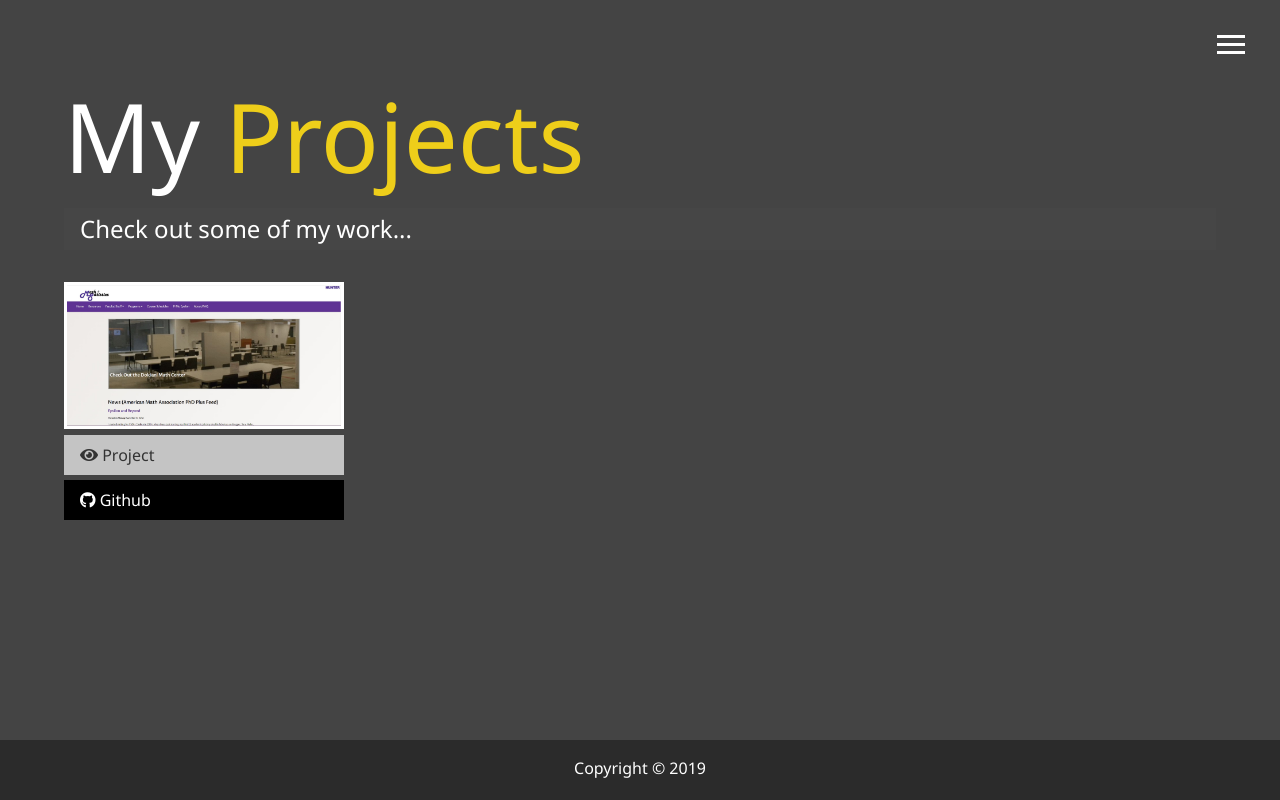
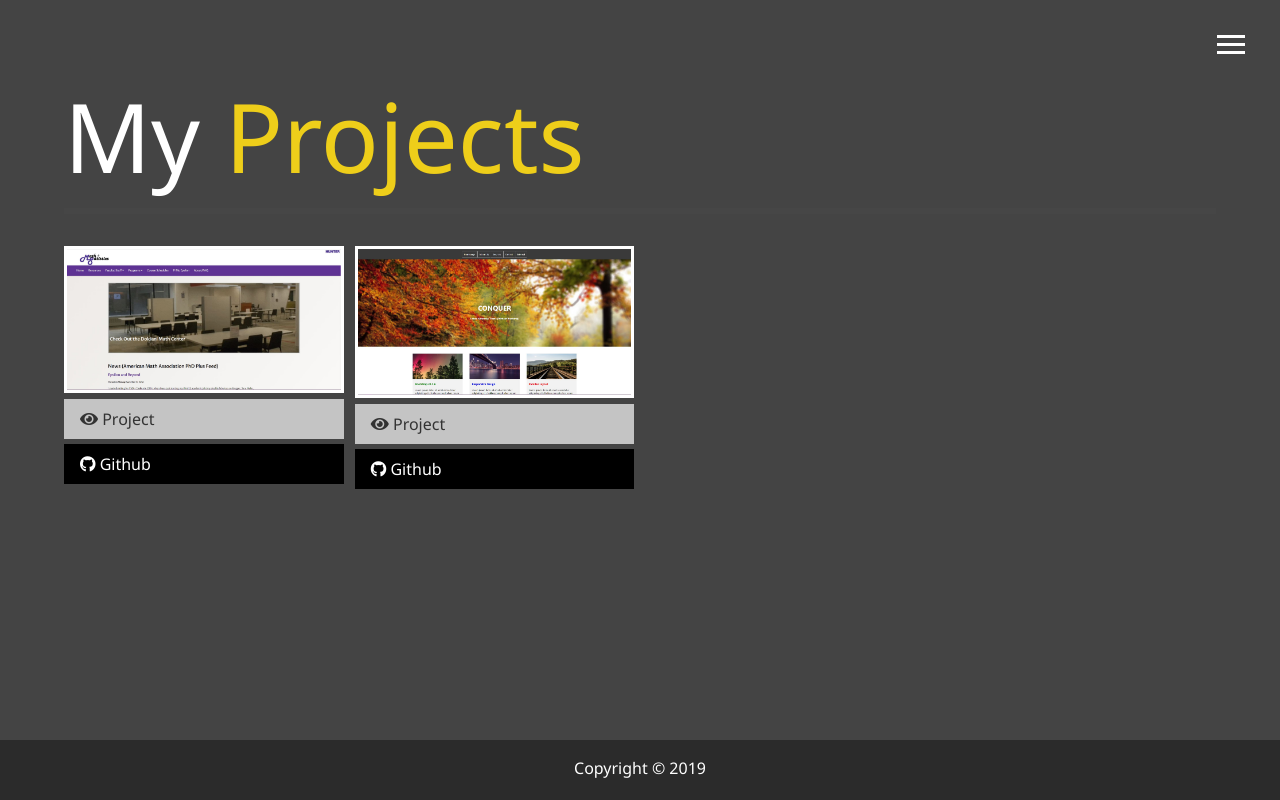
Before and after one commit to Buachie/Buachie.github.io, a website: page dist/projects.html in a window 1280 px wide. Drawn offline with Linux system fonts and the light colour scheme.

Commit message:
Removed contacts page and added email link to homepage, added second project and linked to page and github

```diff
--- a/dist/projects.html
+++ b/dist/projects.html
@@ -1,17 +1,14 @@
 <!DOCTYPE html>
 <html>
+
 <head>
     <meta charset="utf-8" />
     <meta http-equiv="X-UA-Compatible" content="IE=edge" />
     <title>View My Projects</title>
     <meta name="viewport" content="width=device-width, initial-scale=1" />
     <link rel="stylesheet" type="text/css" media="screen" href="css/main.css" />
-    <link
-      rel="stylesheet"
-      href="https://use.fontawesome.com/releases/v5.6.3/css/all.css"
-      integrity="sha384-UHRtZLI+pbxtHCWp1t77Bi1L4ZtiqrqD80Kn4Z8NTSRyMA2Fd33n5dQ8lWUE00s/"
-      crossorigin="anonymous"
-    />
+    <link rel="stylesheet" href="https://use.fontawesome.com/releases/v5.6.3/css/all.css" integrity="sha384-UHRtZLI+pbxtHCWp1t77Bi1L4ZtiqrqD80Kn4Z8NTSRyMA2Fd33n5dQ8lWUE00s/"
+        crossorigin="anonymous" />
     <script defer src="js/main.js"></script>
 </head>
 
@@ -37,9 +34,11 @@
                 <li class="nav-item current">
                     <a class="nav-link" href="projects.html">Projects</a>
                 </li>
+                <!--
                 <li class="nav-item">
                     <a class="nav-link" href="contact.html">Contact</a>
                 </li>
+            -->
             </ul>
         </nav>
     </header>
@@ -48,20 +47,29 @@
         <h1 class="lg-heading">
             My <span class="text-secondary">Projects</span>
         </h1>
-      <h2 class="sm-heading">Check out some of my work...</h2>
+        <h2 class="sm-heading"></h2>
 
         <div class="projects">
             <div class="item">
                 <a href="#!">
                     <img src="img/project1.JPG" alt="" />
                 </a>
-          <a
-            href="http://fmundergrad.hunter.cuny.edu/~buachiea/medp285/Main/Final_Project/index.php"
-            class="btn-light"
-          >
+                <a href="http://fmundergrad.hunter.cuny.edu/~buachiea/medp285/Main/Final_Project/index.php" class="btn-light">
                     <i class="fas fa-eye"></i> Project
                 </a>
                 <a href="https://github.com/Buachie/Hunter-Math" class="btn-dark">
+                    <i class="fab fa-github"></i> Github
+                </a>
+            </div>
+
+            <div class="item">
+                <a href="#!">
+                    <img src="img/project2.JPG" alt="">
+                </a>
+                <a href="http://fmundergrad.hunter.cuny.edu/~buachiea/projects/conquertemplate/dist/index.html" class="btn-light">
+                    <i class="fas fa-eye"></i> Project
+                </a>
+                <a href="https://github.com/Buachie/Conquer-Template-" class="btn-dark">
                     <i class="fab fa-github"></i> Github
                 </a>
             </div>
@@ -99,18 +107,8 @@
                     <i class="fab fa-github"></i> Github
                 </a>
             </div>
-            <div class="item">
-                <a href="#!">
-                    <img src="img/" alt="">
-                </a>
-                <a href="#!" class="btn-light">
-                    <i class="fas fa-eye"></i> Project
-                </a>
-                <a href="#!" class="btn-dark">
-                    <i class="fab fa-github"></i> Github
-                </a>
-            </div>
         -->
+
         </div>
     </main>
 
@@ -118,4 +116,5 @@
         Copyright &copy; 2019
     </footer>
 </body>
+
 </html>
```
Also changed, not shown: dist/about.html (+5 -2 lines), dist/index.html (+2 -1 lines), dist/img/project2.JPG (added). Lines whose indentation alone changed are shown as unchanged.
